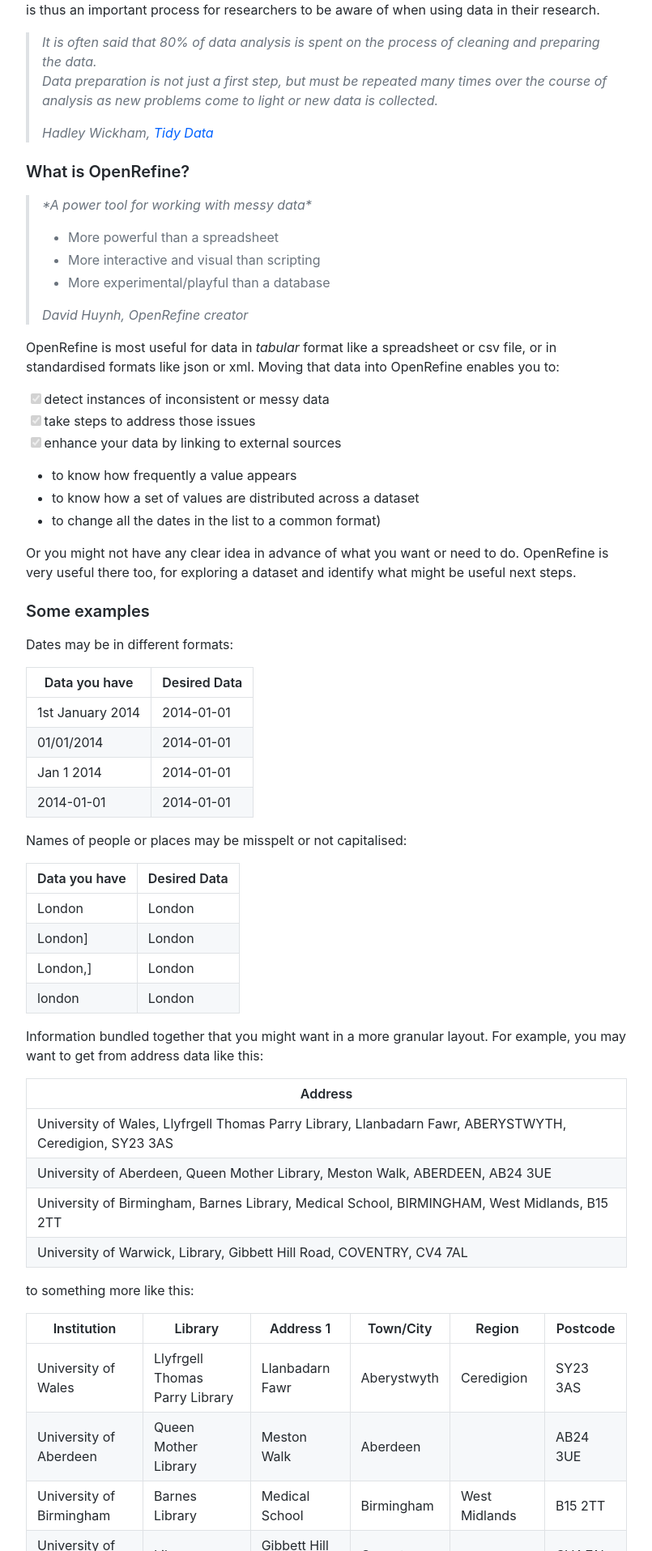
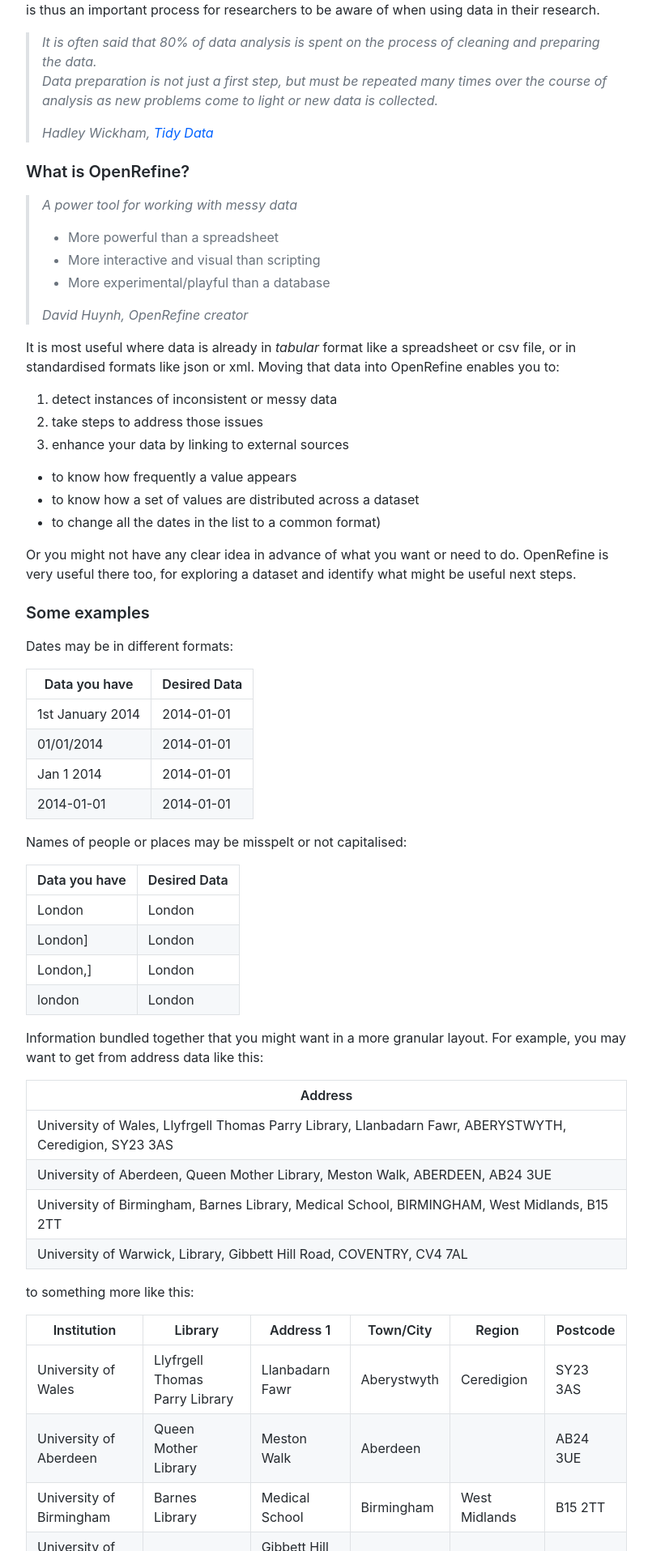
Before and after one commit to DCULibrary/open-refine-workshop, a Jekyll site: the page built from _workshop/index.md, in a window 1280 px wide. Shown: the part 358-2274 px from the top of the page at 81% size, without its empty margins (365-1170 px from the left). Built offline with Jekyll 4.4.1, drawn with Linux system fonts in a browser that asks for light colours; some web fonts are replaced.

Commit message:
Fix lists

```diff
--- a/_workshop/index.md
+++ b/_workshop/index.md
@@ -16,17 +16,17 @@ Typically you will look to clean your data because you’re going to do somethin
 > _Hadley Wickham,_ [ _Tidy Data_ ](https://vita.had.co.nz/papers/tidy-data.pdf)
 
 ### What is OpenRefine?
-> _*A power tool for working with messy data*_
+> *A power tool for working with messy data*
 * More powerful than a spreadsheet
 * More interactive and visual than scripting
 * More experimental/playful than a database
 >
 > _David Huynh, OpenRefine creator_
 
-OpenRefine is most useful for data in _tabular_ format like a spreadsheet or csv file, or in standardised formats like json or xml. Moving that data into OpenRefine enables you to:
-- [x] detect instances of inconsistent or messy data
-- [x] take steps to address those issues
-- [x] enhance your data by linking to external sources
+It is most useful where data is already in _tabular_ format like a spreadsheet or csv file, or in standardised formats like json or xml. Moving that data into OpenRefine enables you to:
+1. detect instances of inconsistent or messy data
+2. take steps to address those issues
+3. enhance your data by linking to external sources
 
 [//]: # (Some common tasks  for using OpenRefine:
 * to know how frequently a value appears
```
